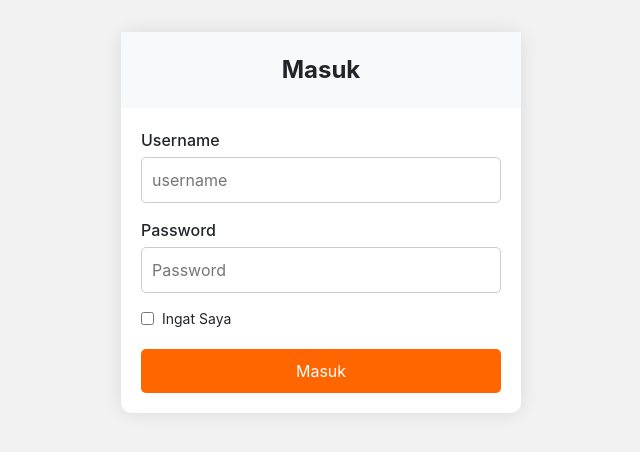
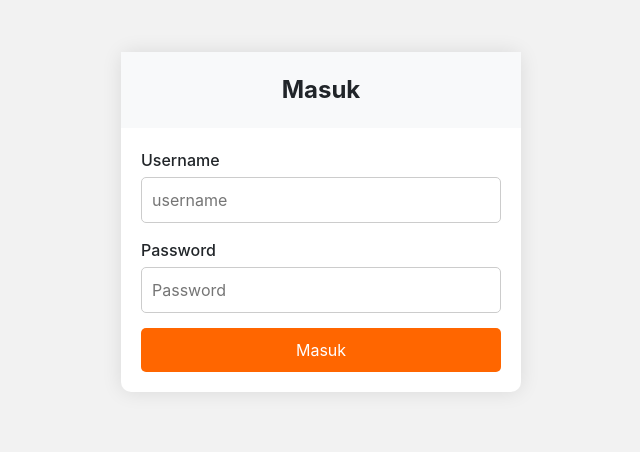
Before and after one commit to anotherDanger/catering-app-main, a React (Create React App) app: page /v1/login in a window 1280 px wide. Shown: the part 178-630 px from the top of the page, without its empty margins (319-959 px from the left). Built offline with nearby package versions, Linux system fonts and the light colour scheme.

Commit message:
rm remember me

```diff
--- a/src/components/login/Login.jsx
+++ b/src/components/login/Login.jsx
@@ -64,15 +64,6 @@ const Login = () => {
                 required
               />
             </div>
-            <div className="login-form-check">
-              <input
-                type="checkbox"
-                id="remember"
-                name="remember"
-                className="login-checkbox"
-              />
-              <label htmlFor="remember" className="login-check-label">Ingat Saya</label>
-            </div>
             <button type="submit" className="login-btn">Masuk</button>
           </form>
         </div>
```
